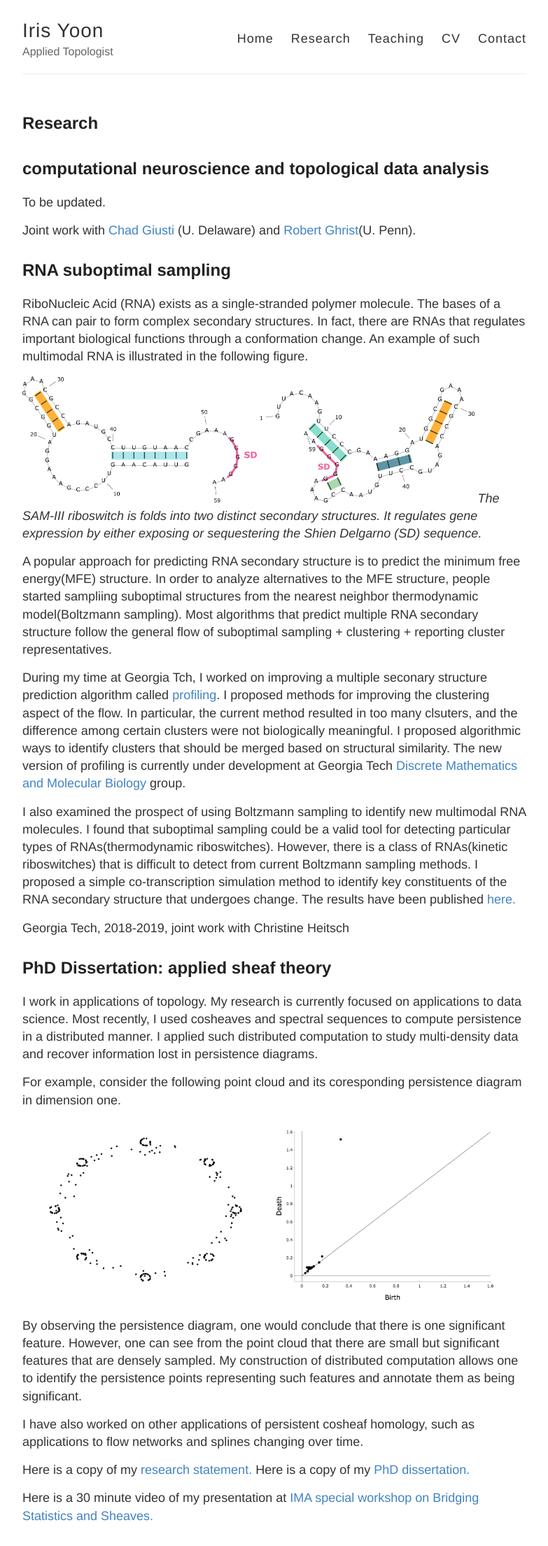
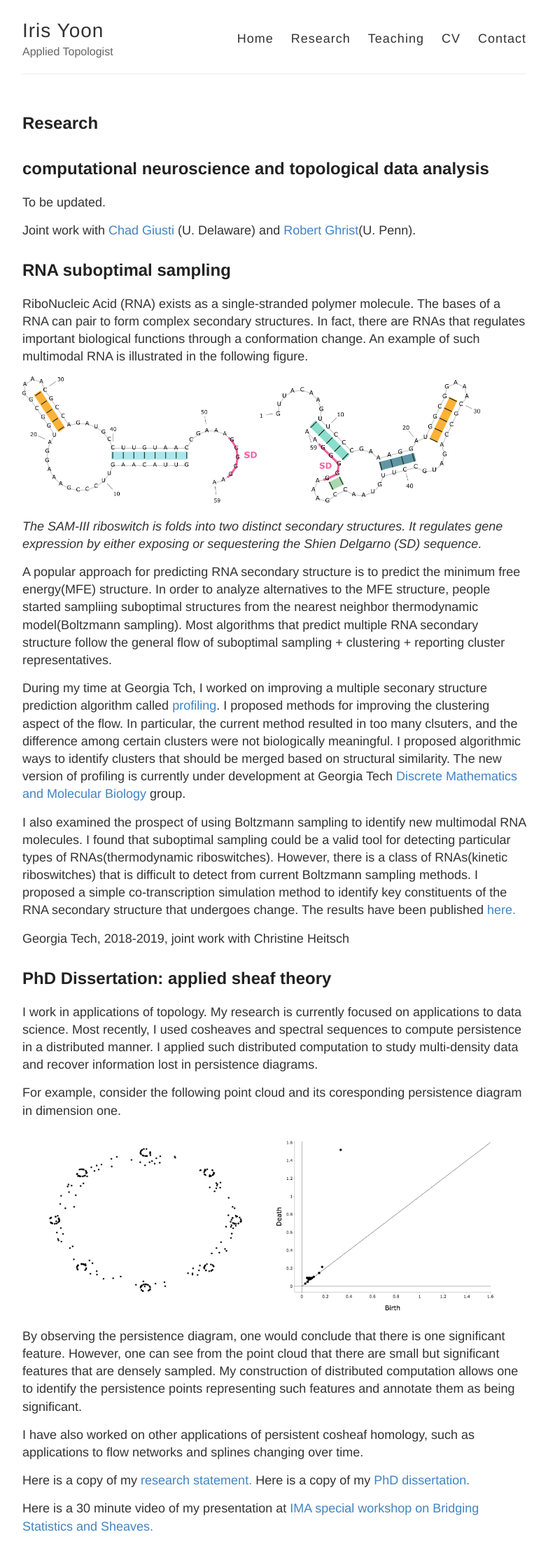
Before and after one commit to irishryoon/irishryoon.github.io, a Jekyll site: the page built from research.md, in a window 1280 px wide. Shown: the whole page at 70% size, without its empty margins (248-1031 px from the left). Built offline with Jekyll 4.4.1, drawn with Linux system fonts in a browser that asks for light colours.

Commit message:
image update

```diff
--- a/research.md
+++ b/research.md
@@ -16,7 +16,8 @@
 
 RiboNucleic Acid (RNA) exists as a single-stranded polymer molecule. The bases of a RNA can pair to form complex secondary structures. In fact, there are RNAs that regulates important biological functions through a conformation change. An example of such multimodal RNA is illustrated in the following figure.
 
-![_config.yml]({{ site.baseurl }}/images/SAMIII_conformation1.png){:height="180px"} ![_config.yml]({{ site.baseurl }}/images/SAMIII_conformation2.png){:height="170px"}
+![_config.yml]({{ site.baseurl }}/images/SAMIII_conformation1.png){:height="180px"} ![_config.yml]({{ site.baseurl }}/images/SAMIII_conformation2.png){:height="175px"}
+
 *The SAM-III riboswitch is folds into two distinct secondary structures. It regulates gene expression by either exposing or sequestering the Shien Delgarno (SD) sequence.*
 
 A popular approach for predicting RNA secondary structure is to predict the minimum free energy(MFE) structure. In order to analyze alternatives to the MFE structure, people started sampliing suboptimal structures from the nearest neighbor thermodynamic model(Boltzmann sampling). Most algorithms that predict multiple RNA secondary structure follow the general flow of suboptimal sampling + clustering + reporting cluster representatives.
```
